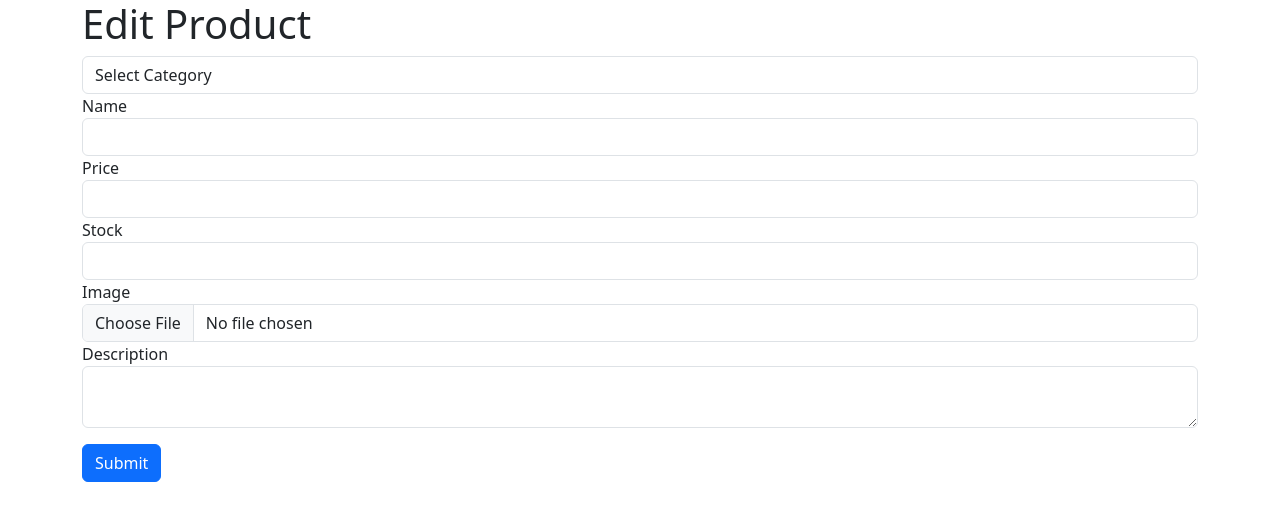
After one commit to sokphari/php-laravel-12-1, a Laravel app: template resources/views/products/edit.blade.php in a window 1280 px wide. The commit adds this page. Shown: the top 521 px of the page. Run offline with Laravel 10, Linux system fonts and the light colour scheme; the template is opened without the code that fills it, so the values that code supplies are empty.

Commit message:
alreay with update

```diff
--- a/app/Http/Controllers/v1/CategoryController.php
+++ b/app/Http/Controllers/v1/CategoryController.php
@@ -25,6 +25,6 @@ class CategoryController extends Controller
             'name' => $validated['name']
         ]);
 
-        return redirect()->route('index.get');
+        return redirect()->route('suppliers.index');
     }
 }
--- a/app/Models/Product.php
+++ b/app/Models/Product.php
@@ -9,7 +9,7 @@ class Product extends Model
 {
     use HasFactory;
     protected $table = 'products';
-    protected $fillable = ['category_id','name','price','stock','image'];
+    protected $fillable = ['category_id','name','price','stock','image','desc'];
 
     public function category(){
         return $this->belongsTo(Category::class);
--- /dev/null
+++ b/resources/views/products/edit.blade.php
@@ -0,0 +1,63 @@
+<!DOCTYPE html>
+<html lang="en">
+<head>
+    <meta charset="UTF-8">
+    <meta name="viewport" content="width=device-width, initial-scale=1.0">
+    <meta http-equiv="X-UA-Compatible" content="ie=edge">
+    <title>Document</title>
+    <link href="https://cdn.jsdelivr.net/npm/bootstrap@5.3.8/dist/css/bootstrap.min.css" rel="stylesheet" integrity="sha384-sRIl4kxILFvY47J16cr9ZwB07vP4J8+LH7qKQnuqkuIAvNWLzeN8tE5YBujZqJLB" crossorigin="anonymous">
+</head>
+<body>
+    <div class="container">
+        <h1>Edit Product</h1>
+        @if ($errors->any())
+            <div class="alert alert-danger">
+                {{ $errors->first() }}
+            </div>
+        @endif
+        <form action="{{route('update',$product->id)}}" enctype="multipart/form-data" method="POST">
+            @csrf
+            @method('PUT')
+            <div>
+                <select name="category_id" id="category_id" class="form-control" required>
+                    <option value="">Select Category</option>
+                    @foreach ($categories as $category)
+                        <option value="{{$category->id}}" @selected(old('category_id', $product->category_id) == $category->id)>{{$category->name}}</option>
+                    @endforeach
+                </select>
+            </div>
+            <div class="form-group">
+                <label for="name">Name</label>
+                <input type="text" value="{{ old('name', $product->name) }}" class="form-control" id="name" name="name" required>
+            </div>
+            <div class="form-group">
+                <label for="price">Price</label>
+                <input type="number" class="form-control" value="{{old('price', $product->price)}}" id="price" name="price" step="0.01" required>
+            </div>
+            <div class="form-group">
+                <label for="stock">Stock</label>
+                <input type="number" class="form-control" value="{{old('stock', $product->stock)}}" id="stock" name="stock" step="1" required>
+            </div>
+            <div class="form-group">
+                <label for="image">Image</label>
+                <input type="file"  class="form-control" id="image" name="image">
+                @if ($product->image)
+                    <img
+                        src="{{ asset('storage/' . $product->image) }}"
+                        alt="{{ $product->name }}"
+                        class="product-image mt-2"
+                    >
+                @endif
+            </div>
+            <div class="form-group">
+                <label for="desc">Description</label>
+                <textarea class="form-control" id="desc" name="desc">{{ old('desc', $product->desc) }}</textarea>
+            </div>
+            <div class="form-group">
+                <button type="submit" class="btn btn-primary mt-3">Submit</button>
+            </div>
+        </form>
+    </div>
+</body>
+    <script src="https://cdn.jsdelivr.net/npm/bootstrap@5.3.8/dist/js/bootstrap.bundle.min.js" integrity="sha384-FKyoEForCGlyvwx9Hj09JcYn3nv7wiPVlz7YYwJrWVcXK/BmnVDxM+D2scQbITxI" crossorigin="anonymous"></script>
+</html>
--- a/resources/views/products/index.blade.php
+++ b/resources/views/products/index.blade.php
@@ -141,6 +141,8 @@
                                         @method('DELETE')
                                         <button type="submit" onclick="return confirm('Are you sure you want to delete this product?')" class="btn btn-danger btn-sm">Delete</button>
                                     </form>
+
+                                    <a href="{{ route('edit.get', $product->id) }}" class="btn btn-warning btn-sm">Edit</a>
                                 </td>
 
                             </tr>
--- a/routes/web.php
+++ b/routes/web.php
@@ -24,12 +24,14 @@ Route::get('/', [ProductController::class, 'create']);
 Route::prefix('suplier')->controller(CategoryController::class)->group(function(){
     Route::post('/create','store')->name('store.post');
     Route::get('/create/list','create')->name('store.get');
-    Route::get('/list','index')->name('index.get');
+    Route::get('/list','index')->name('suppliers.index');
 
 });
 Route::prefix('admin')->controller(ProductController::class)->group(function(){
     Route::post('/create','store')->name('store1.post');
     Route::get('/create/form','create')->name('create.get');
-    Route::get('/index','index')->name('index.get');
+    Route::get('/index','index')->name('products.index');
     Route::delete('/delete/{id}','destroy')->name('destroy.delete');
+    Route::get('/edit/{id}','edit')->name('edit.get');
+    Route::put('/update/data/{id}','update')->name('update');
 });
```
Also changed, not shown: app/Http/Controllers/v1/ProductController.php (+35 -1 lines), database/migrations/2026_06_01_061042_add_descriptoin_to_products_table.php (added).
